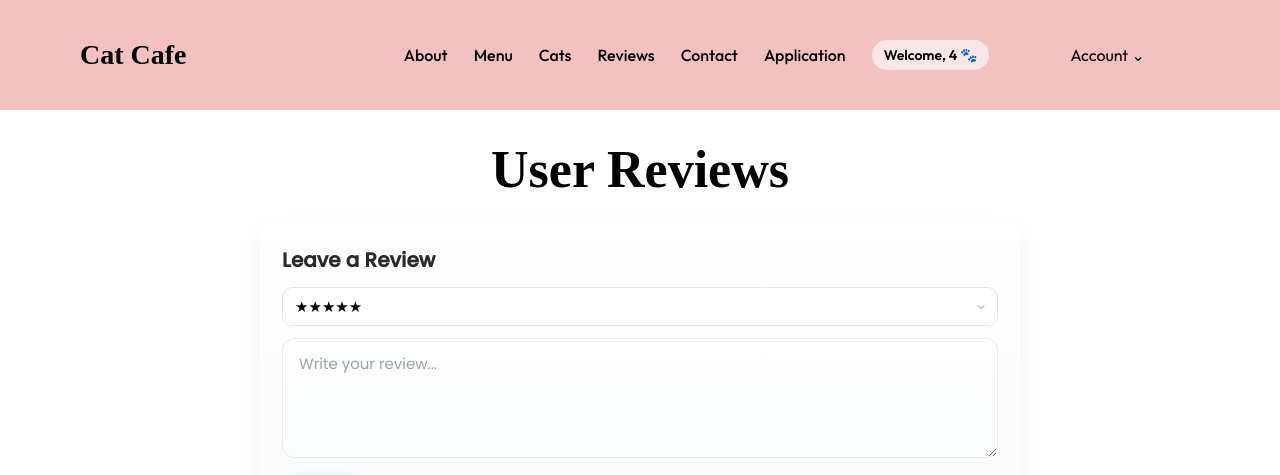
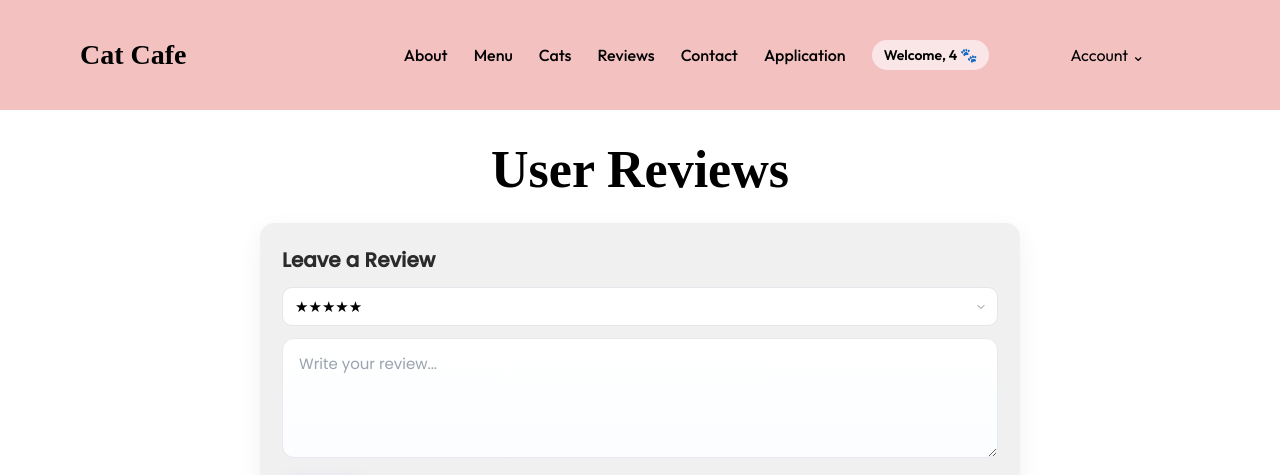
Before and after one commit to penguinchef2/cat-cafe, a Flask app: template templates/reviews.html in a window 1280 px wide. Shown: the top 475 px of the page. Run offline with Flask 3, Linux system fonts and the light colour scheme; a user stored in the database is signed in; the template is opened without the code that fills it: most values are stand-ins (such as "Sample title", 1, 10 or a date in 2020); some libraries are stand-ins or nearby versions; some web fonts are replaced.

Commit message:
tweaked some colors

```diff
--- a/static/css/review.css
+++ b/static/css/review.css
@@ -194,19 +194,17 @@ body {
     line-height: 1.5;
 }
 
-/* Review form container */
 .review-form {
   max-width: 760px;
   margin: 24px auto;
   padding: 22px;
-  background: linear-gradient(180deg, rgba(255,255,255,0.98), rgba(250,250,250,0.98));
+  background: linear-gradient(180deg, rgba(240, 240, 240, 0.98),  rgba(240, 240, 240, 0.98));
   border-radius: 14px;
   box-shadow: 0 8px 24px rgba(20, 20, 30, 0.06);
   font-family: 'Poppins', 'Nunito', sans-serif;
-  color: #222;
+  color: #000000;
 }
 
-/* Headings inside form */
 .review-form h2 {
   margin: 0 0 12px 0;
   font-weight: 600;
@@ -214,7 +212,6 @@ body {
   color: #2b2b2b;
 }
 
-/* Select styling */
 .review-form select {
   appearance: none;
   -webkit-appearance: none;
@@ -229,7 +226,6 @@ body {
   box-sizing: border-box;
 }
 
-/* Textarea styling */
 .review-form textarea {
   width: 100%;
   min-height: 120px;
@@ -238,7 +234,7 @@ body {
   border-radius: 12px;
   border: 1px solid #e6e9ee;
   background: linear-gradient(180deg, #ffffff, #fbfdff);
-  box-shadow: inset 0 1px 0 rgba(255,255,255,0.6);
+  box-shadow: inset 0 5px 0 rgba(255,255,255,0.6);
   font-size: 15px;
   line-height: 1.5;
   color: #222;
@@ -248,13 +244,11 @@ body {
   box-sizing: border-box;
 }
 
-/* Placeholder color */
 .review-form textarea::placeholder {
   color: #9aa3ad;
   font-style: normal;
 }
 
-/* Focus state */
 .review-form textarea:focus,
 .review-form select:focus {
   outline: none;
@@ -263,7 +257,6 @@ body {
   transform: translateY(-1px);
 }
 
-/* Submit button */
 .review-form button[type="submit"] {
   display: inline-block;
   margin-top: 12px;
@@ -279,7 +272,6 @@ body {
   font-family: inherit;
 }
 
-/* Button hover/active */
 .review-form button[type="submit"]:hover {
   transform: translateY(-2px);
   box-shadow: 0 12px 28px rgba(58,110,240,0.22);
@@ -290,7 +282,6 @@ body {
   opacity: 0.96;
 }
 
-/* Small screens */
 @media (max-width: 520px) {
   .review-form {
     margin: 18px 12px;
```
